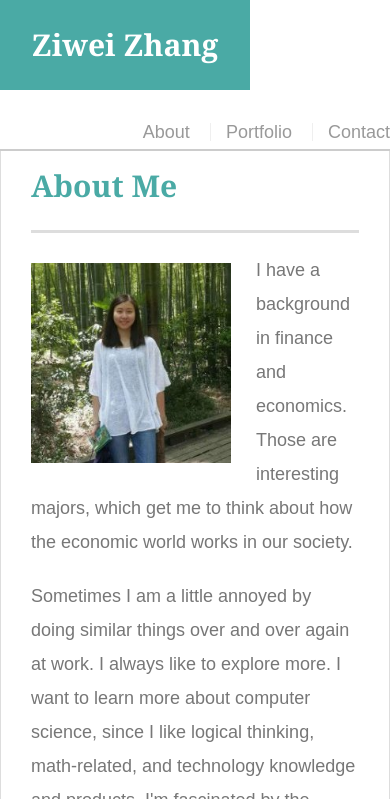
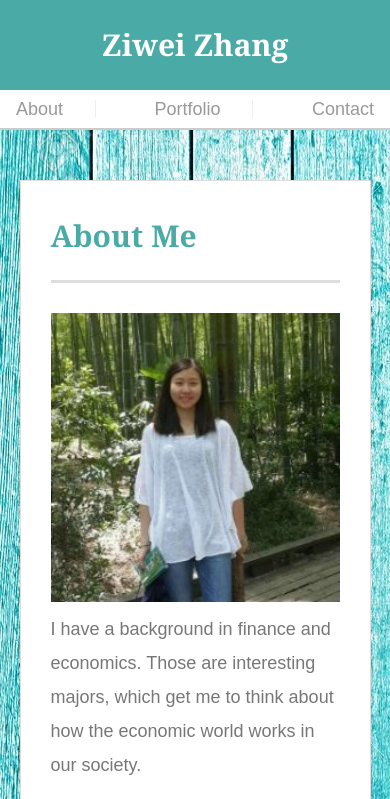
Before and after one commit to zz0115/Responsive-Portfolio, a plain HTML site: page index.html in a window 390 px wide. Shown: the top 799 px of the page. Drawn offline with Linux system fonts and the light colour scheme.

Commit message:
responsive html pages

```diff
--- a/assets/css/styleStandard.css
+++ b/assets/css/styleStandard.css
@@ -243,3 +243,175 @@ input[type=submit] {
 	clickable button*/
 	cursor: pointer;
 }
+
+/* media queries */
+@media screen and (max-width: 980px) {
+
+	body {
+		position: absolute;
+		width: 100%;
+
+	}
+
+	#masthead {
+		padding: 0 147px;
+	}
+
+	.container {
+		width: 100%;
+	}
+
+	.main-container {
+		width: 40%;
+		margin-left: 16%;
+		margin-bottom: 5px;
+	}
+
+	.auth-image {
+		width: 100%;
+		height: auto;
+		margin-bottom: 10px;
+
+	}
+
+	.sidebar {
+		margin-right: 10%;
+	}
+
+	.work {
+		width: 100%;
+	}
+}
+
+@media screen and (max-width: 768px) {
+	body {
+		width: 100%;
+
+	}
+
+	#masthead {
+		padding: 0 38px;
+	}
+
+	.main-container {
+		width: 100%;
+		margin-left: 5%;
+		margin-bottom: 5px;
+		margin-top: 5px;
+	}
+
+	.auth-image {
+		float: left;
+		width: 50%;
+		height: auto;
+	}
+
+	.sidebar {
+		float: left;
+		margin-left: 5%;
+		max-width: 650px;
+
+	}
+
+
+	.work .auth-image {
+		height: 230px;
+
+	}
+
+	.work {
+		width: 46%;
+	}
+}
+
+@media screen and (max-width: 640px) {
+
+	body {
+		width: 100%;
+		max-width: 640px;
+	}
+
+	.container {
+
+		width: 100%;
+	}
+
+	#masthead {
+		position: static;
+		text-align: center;
+		padding: 0;
+		right: 0;
+	}
+
+	#logo {
+
+		width: 100%;
+	}
+
+
+	nav {
+		padding: 5px 0;
+		margin: 5px 0;
+		float: left;
+		width: 100%;
+		display: flex;
+		justify-content: space-around;
+	}
+
+	nav a {
+		margin-left: 0;
+		border-left: 1px solid #efefef;
+		padding-left: 0;
+	}
+
+	nav a:nth-child(2) {
+		padding-left: 15%;
+	}
+
+	nav a:nth-child(3) {
+		padding-left: 15%;
+
+	}
+
+	#main-container {
+		width: 100%;
+		padding: 0;
+		margin-left: 5%;
+		margin-right: 10%;
+	}
+
+	.main-container {
+		width: 90%;
+		margin: 5% 0;
+		margin-bottom: 0;
+
+	}
+
+	.auth-image {
+		width: 100%;
+		height: auto;
+		margin-bottom: 10px;
+	}
+
+	.sidebar {
+		width: 90%;
+		float: left;
+		margin: 5% 0;
+		max-width: 650px;
+
+	}
+
+
+	.work .auth-image {
+		width: 100%;
+		height: auto;
+		margin-bottom: 10px;
+
+
+	}
+
+	.work {
+		width: 100%;
+
+	}
+}
--- a/index.html
+++ b/index.html
@@ -4,6 +4,8 @@
 	<title>my index</title>
 	<link rel = "stylesheet" href = "assets/css/reset.css">
 	<link rel = "stylesheet" href = "assets/css/styleStandard.css">
+	<meta name="viewport" content="width=device-width, initial-scale=1.0">
+
 </head>
 <body>
 	<header id="masthead">
```
Also changed, not shown: contact.html (+2 -0 lines), portfolio.html (+2 -0 lines).
